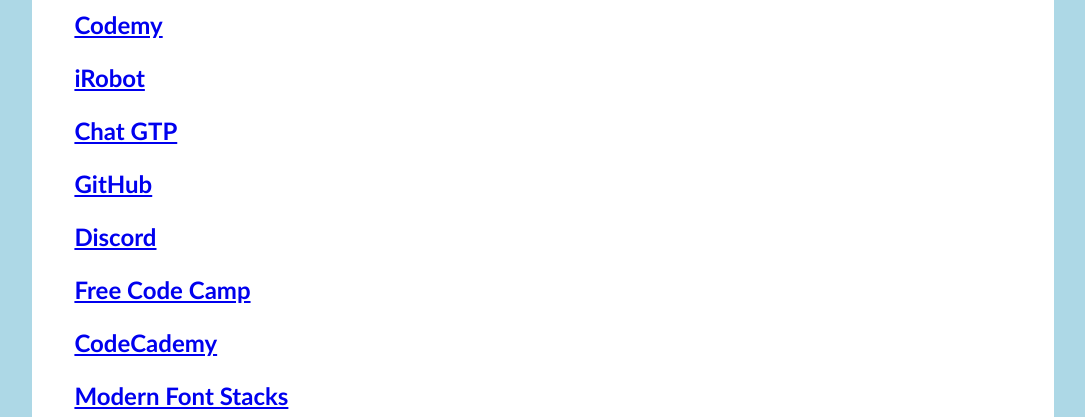
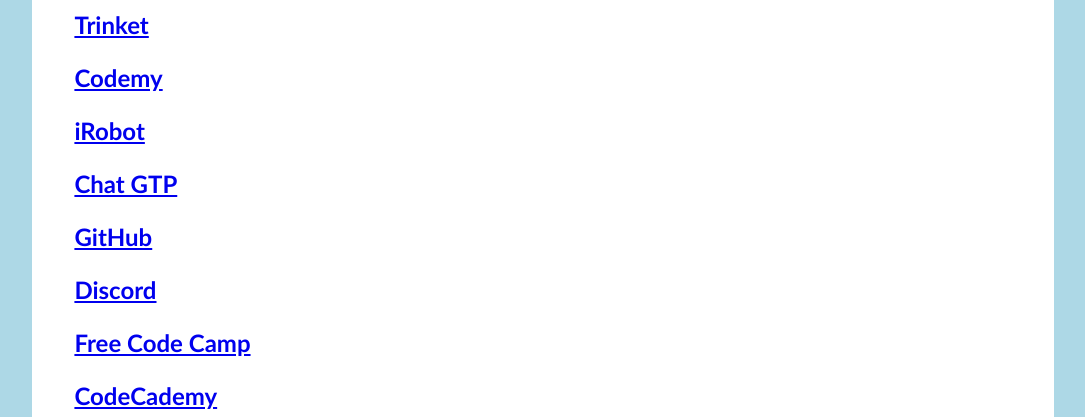
Before and after one commit to OwenHeritageHHI/portal, a plain HTML site: page index.html in a window 1280 px wide. Shown: the part 683-1100 px from the top of the page, without its empty margins (97-1182 px from the left). Drawn offline with Linux system fonts and the light colour scheme.

Commit message:
update
Add trinket

```diff
--- a/index.html
+++ b/index.html
@@ -21,6 +21,7 @@
         <h3><a href="https://drive.google.com" target="_blank">Google Drive</a></h3>
         <h3><a href="https://classroom.google.com/?pli=1" target="_blank">Google Classroom</a></h3>
         <h2>Coding</h2>
+        <h3><a href="https://trinket.io/" target="_blank">Trinket</a></h3>
         <h3><a href="https://codemy.com/" target="_blank">Codemy</a></h3>
         <h3><a href="https://code.irobot.com/#/" target="_blank">iRobot</a></h3>
         <h3><a href="https://chat.openai.com/" target="_blank">Chat GTP</a></h3>
```
